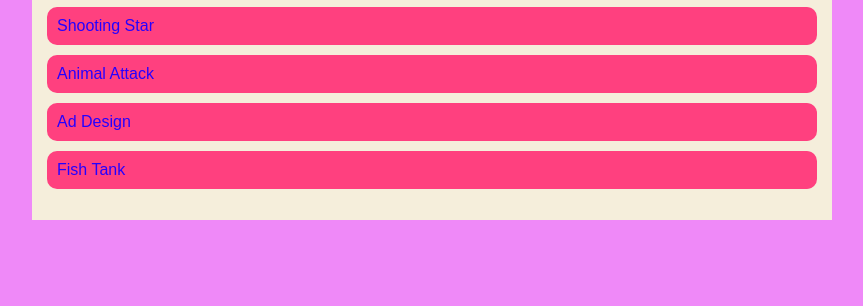
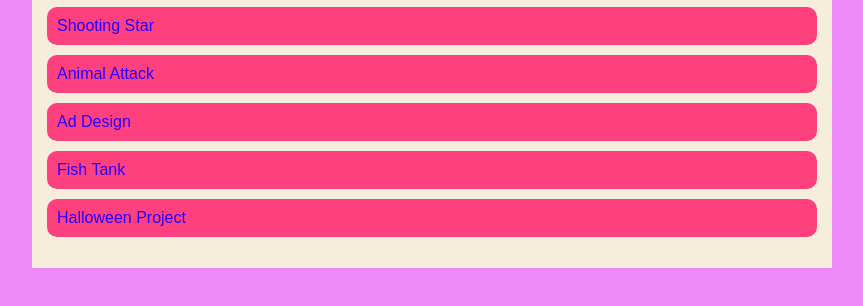
Before and after one commit to maddoxmcconnell/maddoxmcconnell.github.io, a plain HTML site: page portfolio.html in a window 1280 px wide. Shown: the part 398-704 px from the top of the page, without its empty margins (208-1071 px from the left). Drawn offline with Linux system fonts and the light colour scheme.

Commit message:
Halloween Project

```diff
--- a/portfolio.html
+++ b/portfolio.html
@@ -52,6 +52,9 @@
             <li>
                  <a href="https://www.khanacademy.org/computer-programming/spin-off-of-project-fish-tank/6291095437295616" target="_blank">Fish Tank</a>
             </li>
+            <li>
+                 <a href="https://www.khanacademy.org/computer-programming/mcconnells-halloween-project/5526419180994560" target="_blank">Halloween Project</a>
+            </li>
           </ul>
 
          </div>
```
